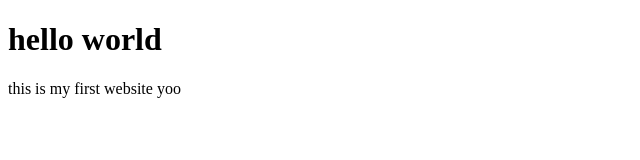
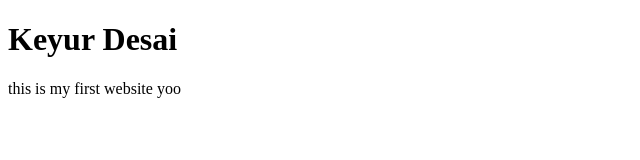
Before and after one commit to imKeyurdesai/weather-app, a plain HTML site: page index.html in a window 1280 px wide. Shown: the whole page, without its empty margins (0-640 px from the left). Drawn offline with Linux system fonts and the light colour scheme.

Commit message:
name changed

```diff
--- a/index.html
+++ b/index.html
@@ -6,7 +6,7 @@
     <title>Document</title>
 </head>
 <body>
-    <h1>hello world</h1>
+    <h1>Keyur Desai</h1>
     <p>this is my first website yoo</p>
 </body>
 </html>
```
